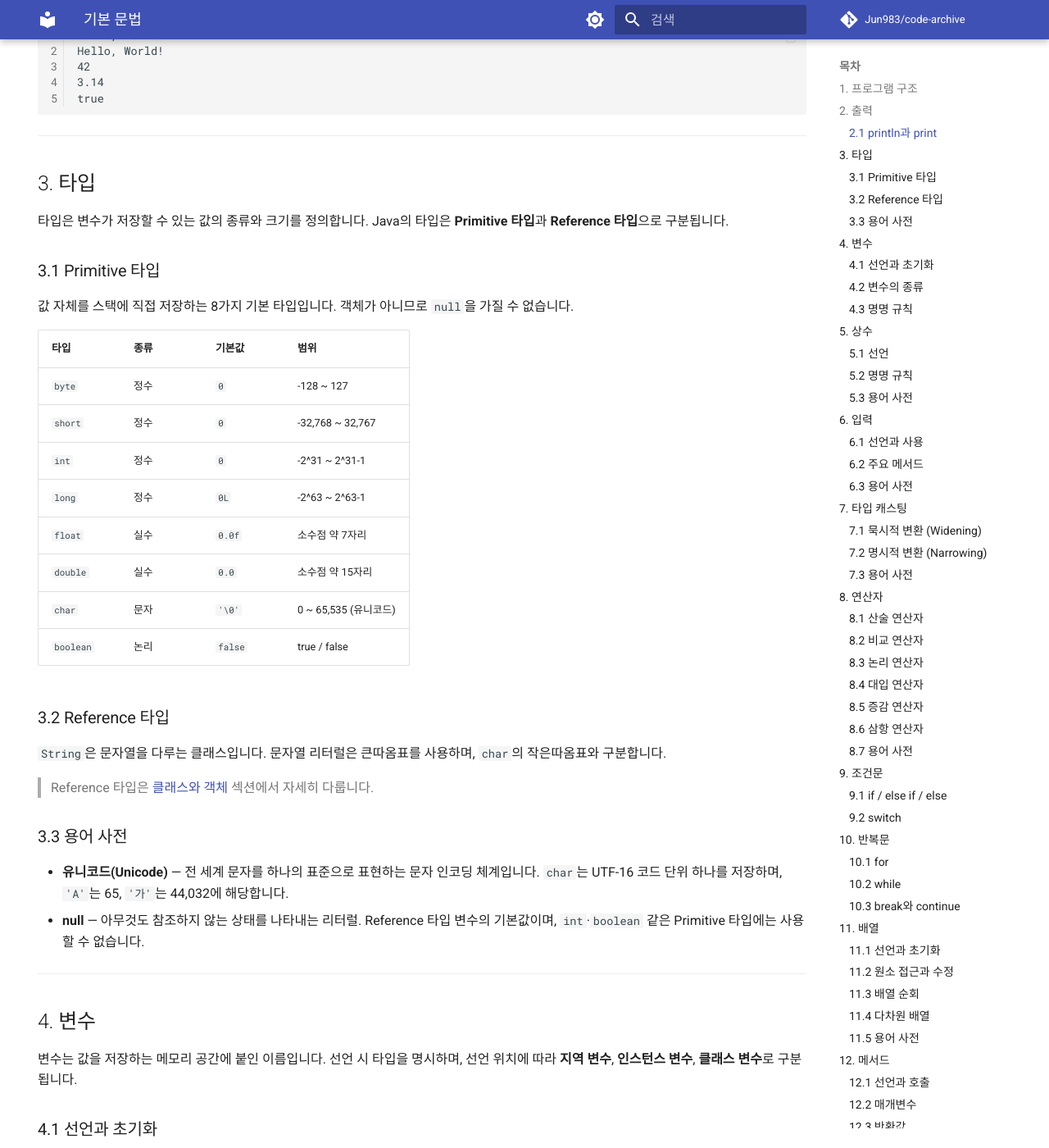
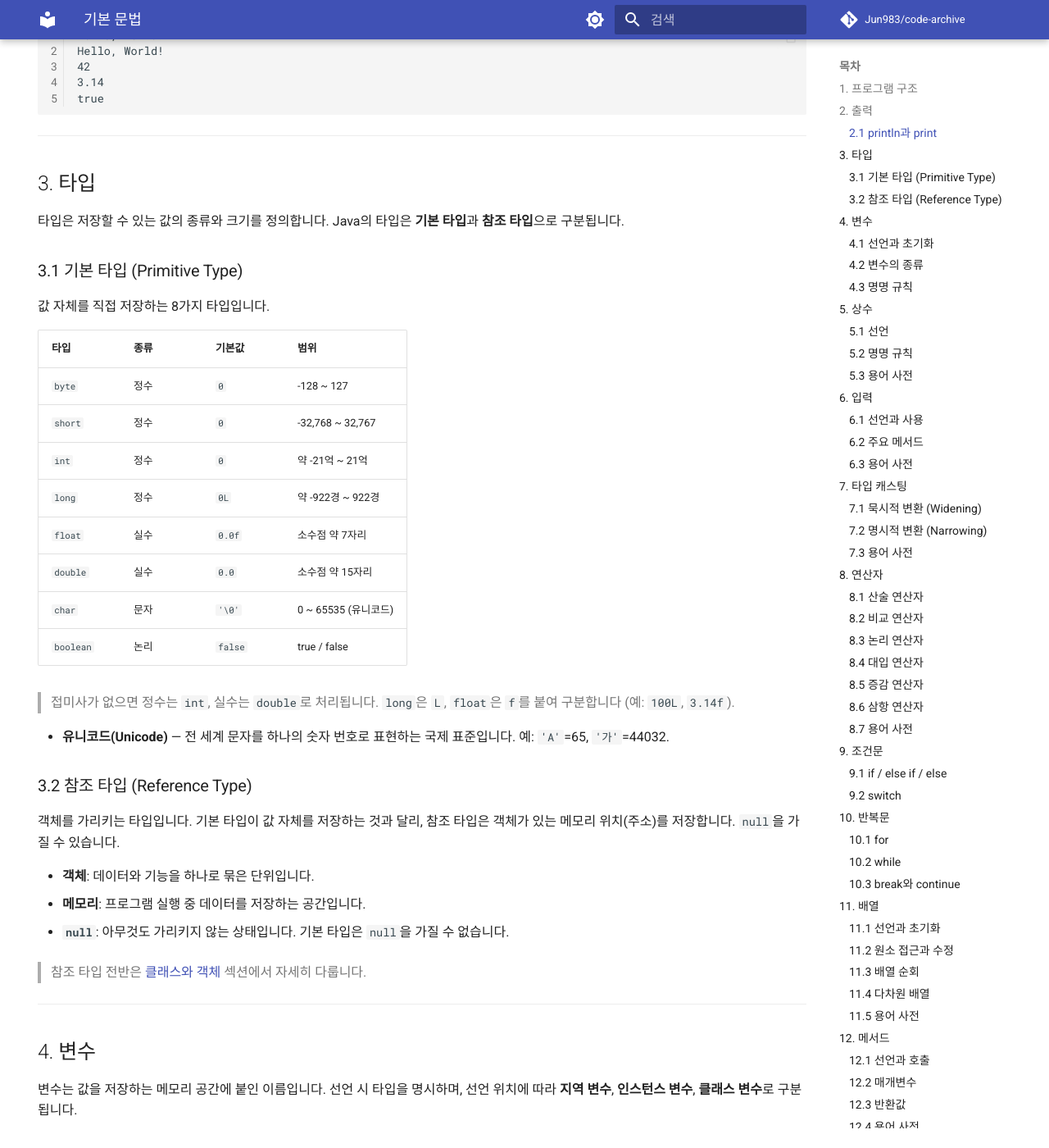
Before and after one commit to Jun983/code-archive, an MkDocs documentation site: the page built from docs/java/syntax.md, in a window 1280 px wide and 1400 px high, scrolled down 1317 px. Shown: the whole window at 82% size. Built offline with MkDocs 1.6.1 and Material for MkDocs 9.7.7, drawn with Linux system fonts in a browser that asks for light colours; comment, search, counter and statistics services are not loaded.

Commit message:
docs(java): 참조 타입 섹션에 메모리 용어 설명 추가
Co-Authored-By: Claude Sonnet 4.6 <noreply@anthropic.com>

```diff
--- a/docs/java/syntax.md
+++ b/docs/java/syntax.md
@@ -66,33 +66,37 @@ true
 
 ## 3. 타입
 
-타입은 변수가 저장할 수 있는 값의 종류와 크기를 정의합니다. Java의 타입은 **Primitive 타입**과 **Reference 타입**으로 구분됩니다.
+타입은 저장할 수 있는 값의 종류와 크기를 정의합니다. Java의 타입은 **기본 타입**과 **참조 타입**으로 구분됩니다.
 
-### 3.1 Primitive 타입
+### 3.1 기본 타입 (Primitive Type)
 
-값 자체를 스택에 직접 저장하는 8가지 기본 타입입니다. 객체가 아니므로 `null`을 가질 수 없습니다.
+값 자체를 직접 저장하는 8가지 타입입니다.
 
 | 타입 | 종류 | 기본값 | 범위 |
 |------|------|--------|------|
 | `byte` | 정수 | `0` | -128 ~ 127 |
 | `short` | 정수 | `0` | -32,768 ~ 32,767 |
-| `int` | 정수 | `0` | -2^31 ~ 2^31-1 |
-| `long` | 정수 | `0L` | -2^63 ~ 2^63-1 |
+| `int` | 정수 | `0` | 약 -21억 ~ 21억 |
+| `long` | 정수 | `0L` | 약 -922경 ~ 922경 |
 | `float` | 실수 | `0.0f` | 소수점 약 7자리 |
 | `double` | 실수 | `0.0` | 소수점 약 15자리 |
-| `char` | 문자 | `'\0'` | 0 ~ 65,535 (유니코드) |
+| `char` | 문자 | `'\0'` | 0 ~ 65535 (유니코드) |
 | `boolean` | 논리 | `false` | true / false |
 
-### 3.2 Reference 타입
+> 접미사가 없으면 정수는 `int`, 실수는 `double`로 처리됩니다. `long`은 `L`, `float`은 `f`를 붙여 구분합니다 (예: `100L`, `3.14f`).
 
-`String`은 문자열을 다루는 클래스입니다. 문자열 리터럴은 큰따옴표를 사용하며, `char`의 작은따옴표와 구분합니다.
+- **유니코드(Unicode)** — 전 세계 문자를 하나의 숫자 번호로 표현하는 국제 표준입니다. 예: `'A'`=65, `'가'`=44032.
 
-> Reference 타입은 [클래스와 객체](class-object.md) 섹션에서 자세히 다룹니다.
+### 3.2 참조 타입 (Reference Type)
 
-### 3.3 용어 사전
+객체를 가리키는 타입입니다. 기본 타입이 값 자체를 저장하는 것과 달리, 참조 타입은 객체가 있는 메모리 위치(주소)를 저장합니다. `null`을 가질 수 있습니다.
 
-- **유니코드(Unicode)** — 전 세계 문자를 하나의 표준으로 표현하는 문자 인코딩 체계입니다. `char`는 UTF-16 코드 단위 하나를 저장하며, `'A'`는 65, `'가'`는 44,032에 해당합니다.
-- **null** — 아무것도 참조하지 않는 상태를 나타내는 리터럴. Reference 타입 변수의 기본값이며, `int`·`boolean` 같은 Primitive 타입에는 사용할 수 없습니다.
+- **객체**: 데이터와 기능을 하나로 묶은 단위입니다.
+- **메모리**: 프로그램 실행 중 데이터를 저장하는 공간입니다.
+
+- **`null`**: 아무것도 가리키지 않는 상태입니다. 기본 타입은 `null`을 가질 수 없습니다.
+
+> 참조 타입 전반은 [클래스와 객체](class-object.md) 섹션에서 자세히 다룹니다.
 
 ---
 
```
